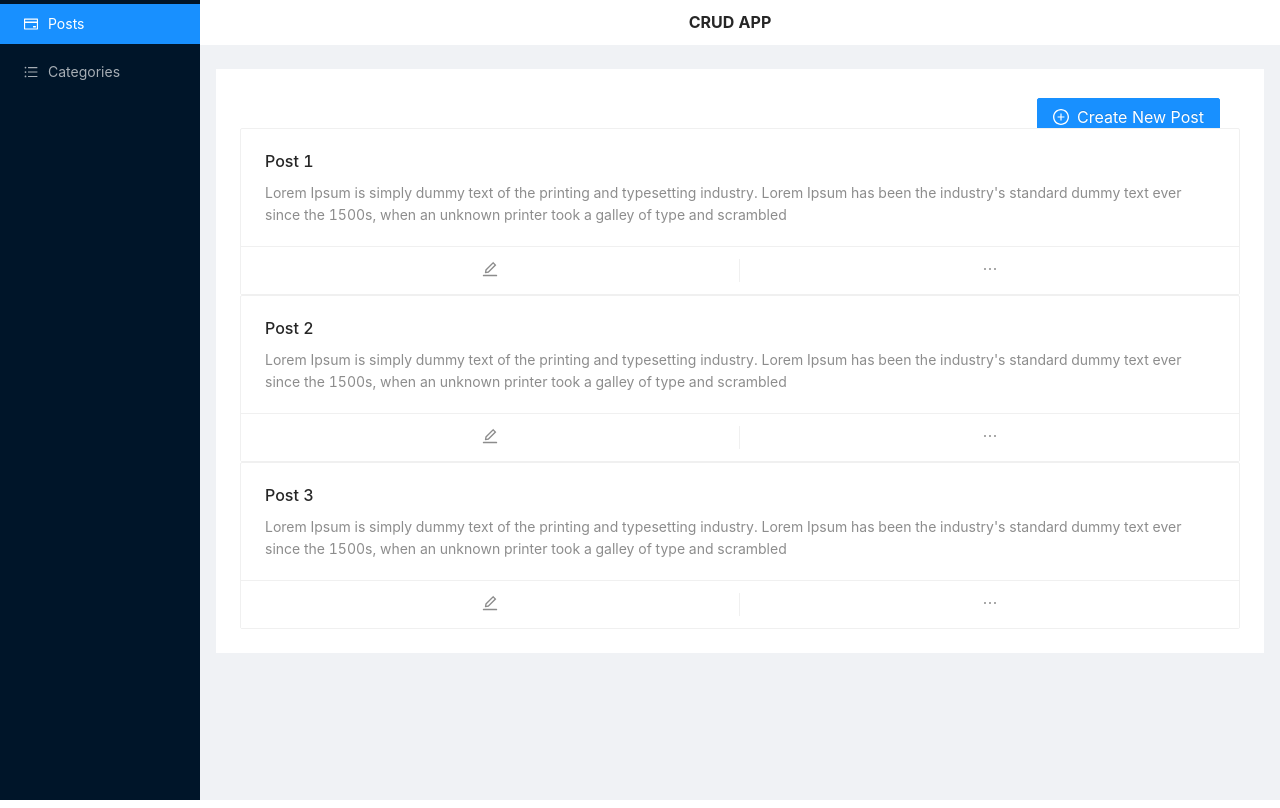
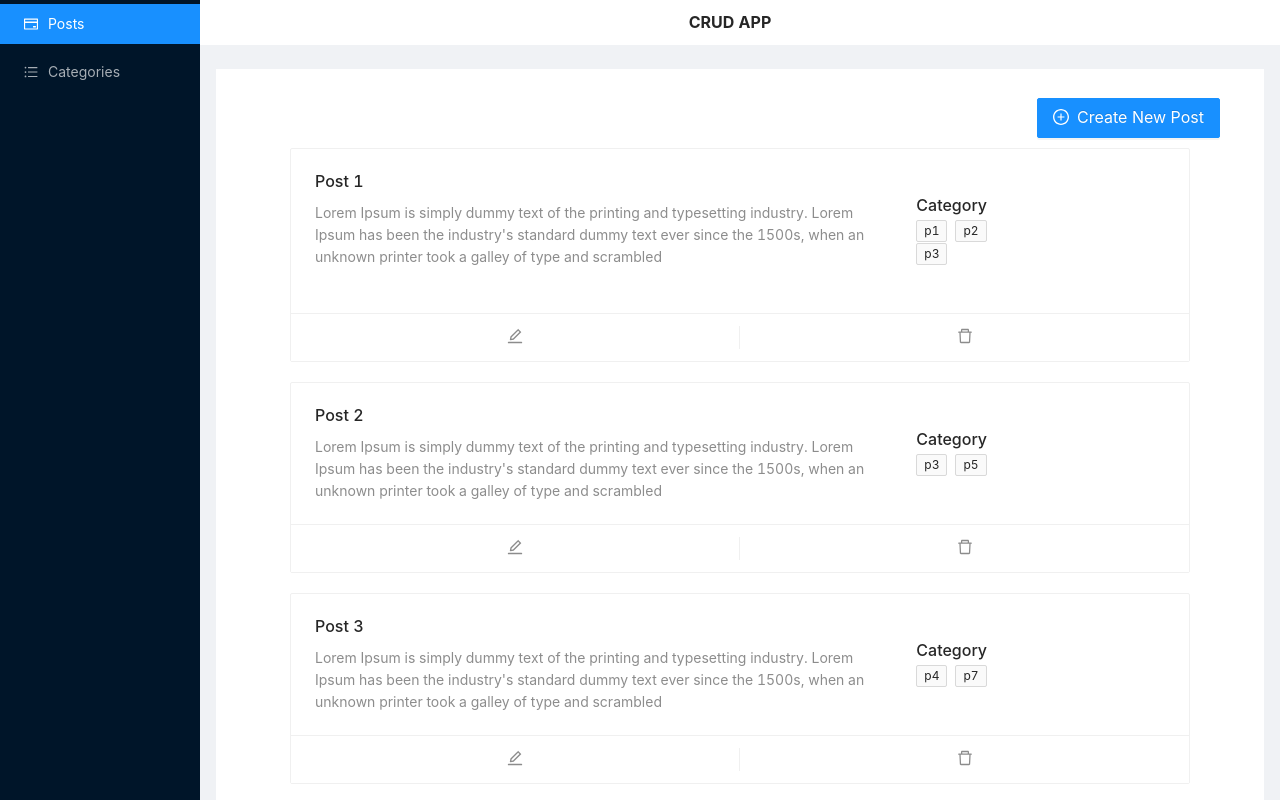
Before and after one commit to Emon-Jan/react-crud-app, a React (Create React App) app: page / in a window 1280 px wide. Built offline with nearby package versions, Linux system fonts and the light colour scheme.

Commit message:
post updated

```diff
--- a/src/posts/post/Post.css
+++ b/src/posts/post/Post.css
@@ -0,0 +1,12 @@
+.tag-name {
+  padding-left: 5px;
+}
+
+.select-input {
+  width: 100%;
+}
+
+.card-post {
+  width: 90%;
+  margin-top: 20px !important;
+}
--- a/src/posts/post/Post.js
+++ b/src/posts/post/Post.js
@@ -1,21 +1,45 @@
 import React from "react";
+import { Card, Tag, Row, Col } from "antd";
+import { EditOutlined, DeleteOutlined } from "@ant-design/icons";
 import "./Post.css";
-import { Card } from "antd";
-import { EditOutlined, EllipsisOutlined } from "@ant-design/icons";
 
 const { Meta } = Card;
 
 function Post(props) {
+  const tags = props.post.category.map((t, index) => (
+    <Tag className="tag-name" key={index}>
+      {t}
+    </Tag>
+  ));
+
   return (
     <Card
       className="card-post"
       hoverable={true}
       actions={[
-        <EditOutlined key="edit" onClick={() => console.log("clicked")} />,
-        <EllipsisOutlined key="ellipsis" />,
+        <EditOutlined
+          key="edit"
+          onClick={() => props.onEditPost(props.index)}
+        />,
+        <DeleteOutlined
+          key="delete"
+          onClick={() => {
+            props.onDeletePost(props.index);
+          }}
+        />,
       ]}
     >
-      <Meta title={props.post.title} description={props.post.description} />
+      <Row gutter={16}>
+        <Col span={16}>
+          <Meta title={props.post.title} description={props.post.description} />
+        </Col>
+        <Col span={4}>
+          <Card bordered={false}>
+            <Meta title="Category" style={{ padding: "0 0 5px 0" }}></Meta>
+            {tags}
+          </Card>
+        </Col>
+      </Row>
     </Card>
   );
 }
```
